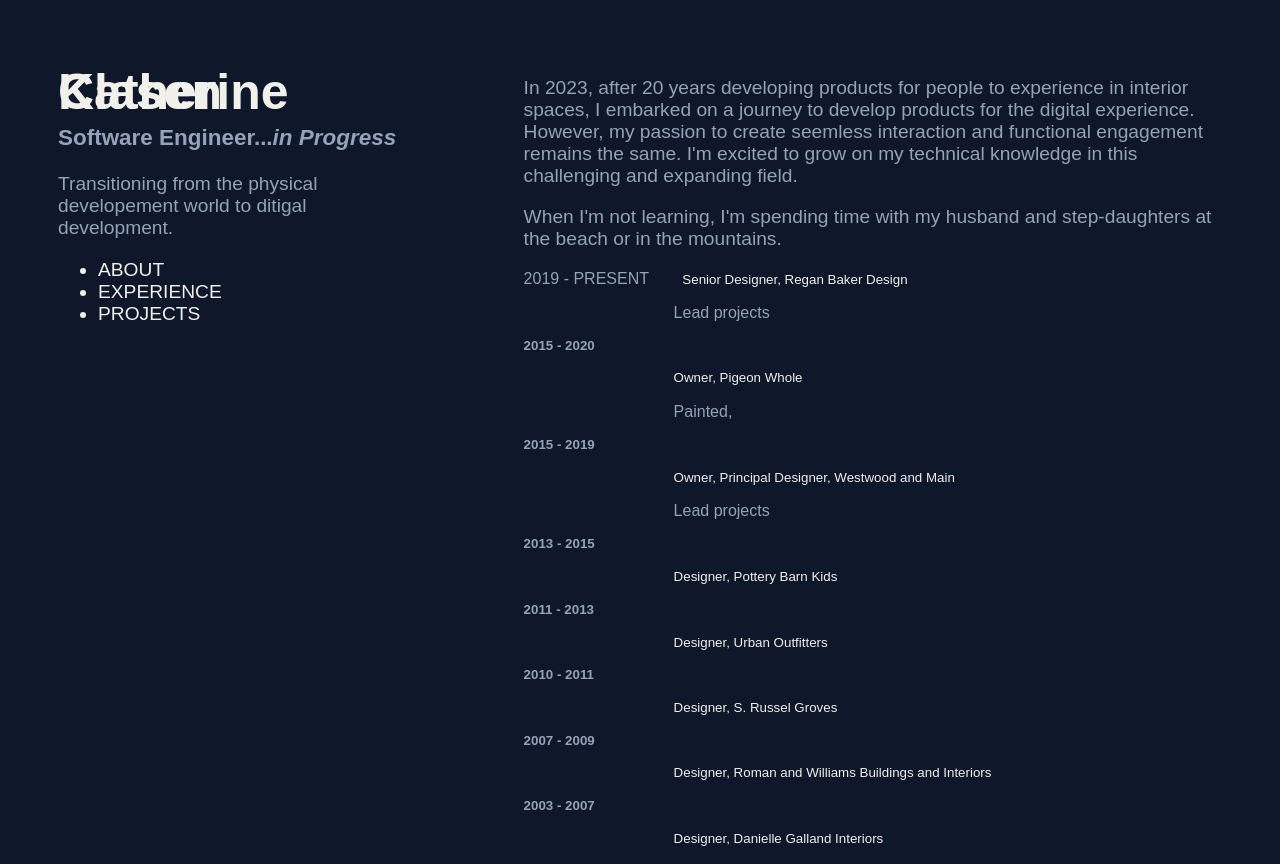
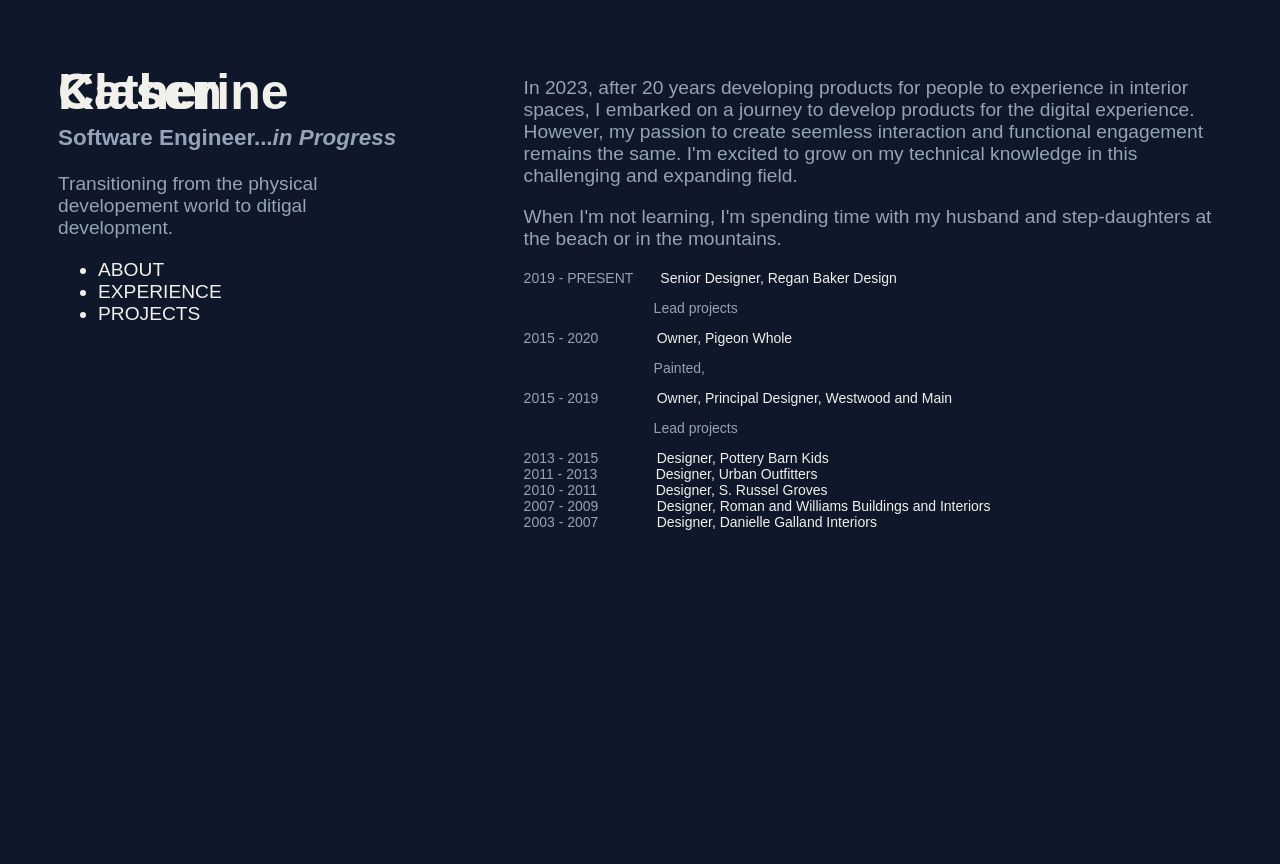
Before and after one commit to KClasen/Epicodus-Independent_Project1, a plain HTML site: page index.html in a window 1280 px wide. After the commit the page ends 800 px from the top, so only its background shows below. Drawn offline with Linux system fonts and the light colour scheme.

Commit message:
Revise spacing for resume

```diff
--- a/css/styles.css
+++ b/css/styles.css
@@ -22,7 +22,7 @@ body {
   }
 
 .shift {
-    text-indent: 150px;
+    text-indent: 130px;
 }
 
 .title {
@@ -31,14 +31,13 @@ body {
 
 .title2 {
     color: rgb(148 163 184);
-    font-size: smaller;
+    font-size: 14px;
 
 }
 
 .title3 {
     color: rgb(241, 240, 234);
     font-weight: lighter;
-    font-size: smaller;
 }
 
 h1 {
--- a/index.html
+++ b/index.html
@@ -31,47 +31,41 @@
         When I'm not learning, I'm spending time with my husband and step-daughters at the beach or in the mountains.
     </p>
 
-    <div class="title2">2019 - PRESENT<span class="title3"> &nbsp;&nbsp;&nbsp;&nbsp;&nbsp;&nbsp;&nbsp; Senior Designer, Regan Baker Design</span>
+    <div class="title2">2019 - PRESENT <span class="title3"> &nbsp;&nbsp;&nbsp;&nbsp;&nbsp; Senior Designer, Regan Baker Design</span>
     <div class="shift">
     <p>Lead projects</p>
     </div>
 
-    <h3 class="title2">2015 - 2020</h3>
+
+    <div class="title2">2015 - 2020 <span class="title3">&nbsp;&nbsp;&nbsp;&nbsp;&nbsp;&nbsp;&nbsp;&nbsp;&nbsp;&nbsp;&nbsp;&nbsp;&nbsp;&nbsp;Owner, Pigeon Whole</span>
     <div class="shift">
-        <h4 class="title3">Owner, Pigeon Whole</h4>
     <p>Painted, </p>
 </div>
 
-    <h3 class="title2">2015 - 2019</h3>
+    <div class="title2">2015 - 2019 <span class="title3">&nbsp;&nbsp;&nbsp;&nbsp;&nbsp;&nbsp;&nbsp;&nbsp;&nbsp;&nbsp;&nbsp;&nbsp;&nbsp;&nbsp;Owner, Principal Designer, Westwood and Main</span>
     <div class="shift">
-        <h4 class="title3">Owner, Principal Designer, Westwood and Main</h4>
     <p>Lead projects</p>
 </div>
 
-    <h3 class="title2">2013 - 2015</h3>
+    <div class="title2">2013 - 2015 <span class="title3">&nbsp;&nbsp;&nbsp;&nbsp;&nbsp;&nbsp;&nbsp;&nbsp;&nbsp;&nbsp;&nbsp;&nbsp;&nbsp;&nbsp;Designer, Pottery Barn Kids</span>
     <div class="shift">
-        <h4 class="title3">Designer, Pottery Barn Kids</h4>
 </div>
 
-    <h3 class="title2">2011 - 2013</h3>
+    <div class="title2">2011 - 2013 <span class="title3">&nbsp;&nbsp;&nbsp;&nbsp;&nbsp;&nbsp;&nbsp;&nbsp;&nbsp;&nbsp;&nbsp;&nbsp;&nbsp;&nbsp;Designer, Urban Outfitters</span>
     <div class="shift">
-        <h4 class="title3">Designer, Urban Outfitters</h4>
 </div>
 
-    <h3 class="title2">2010 - 2011</h3>
+    <div class="title2">2010 - 2011<span class="title3">&nbsp;&nbsp;&nbsp;&nbsp;&nbsp;&nbsp;&nbsp;&nbsp;&nbsp;&nbsp;&nbsp;&nbsp;&nbsp;&nbsp;&nbsp;Designer, S. Russel Groves</span>
     <div class="shift">
-        <h4 class="title3">Designer, S. Russel Groves</h4>
         </div>
 
 
-    <h3 class="title2">2007 - 2009</h3>
+    <div class="title2">2007 - 2009<span class="title3">&nbsp;&nbsp;&nbsp;&nbsp;&nbsp;&nbsp;&nbsp;&nbsp;&nbsp;&nbsp;&nbsp;&nbsp;&nbsp;&nbsp;&nbsp;Designer, Roman and Williams Buildings and Interiors</span>
     <div class="shift">
-        <h4 class="title3">Designer, Roman and Williams Buildings and Interiors</h4>
 </div>
 
-    <h3 class="title2">2003 - 2007</h3>
+    <div class="title2">2003 - 2007<span class="title3">&nbsp;&nbsp;&nbsp;&nbsp;&nbsp;&nbsp;&nbsp;&nbsp;&nbsp;&nbsp;&nbsp;&nbsp;&nbsp;&nbsp;&nbsp;Designer, Danielle Galland Interiors</span>
     <div class="shift">
-        <h4 class="title3">Designer, Danielle Galland Interiors</h4>
 </div>
 
 </div>
```
